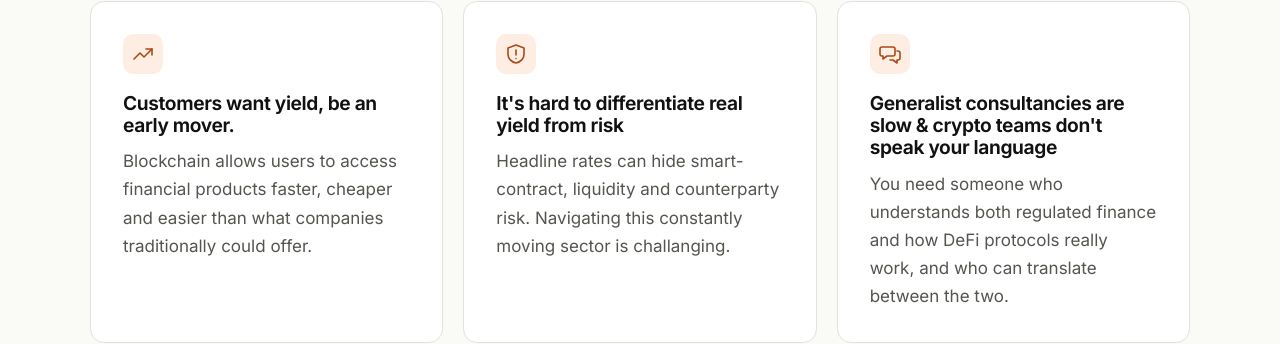
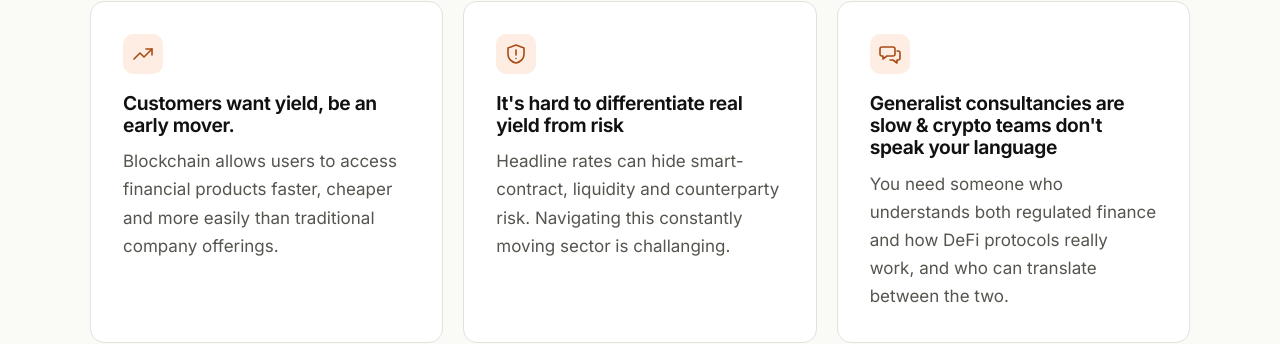
Before and after one commit to ethoranges-crypto/Furlong-Web3, a plain HTML site: page index.html in a window 1280 px wide. Shown: the part 1213-1557 px from the top of the page. Drawn offline with Linux system fonts and the light colour scheme.

Commit message:
Update index.html

```diff
--- a/index.html
+++ b/index.html
@@ -141,7 +141,7 @@
           <article class="card reveal">
             <svg class="icon" viewBox="0 0 24 24" aria-hidden="true"><path d="M3 17l6-6 4 4 8-8"/><path d="M15 7h6v6"/></svg>
             <h3>Customers want yield, be an early mover.</h3>
-            <p>Blockchain allows users to access financial products faster, cheaper and easier than what companies traditionally could offer. </p>
+            <p>Blockchain allows users to access financial products faster, cheaper and more easily than traditional company offerings. </p>
           </article>
           <!-- EDIT: problem card 2 -->
           <article class="card reveal">
```
